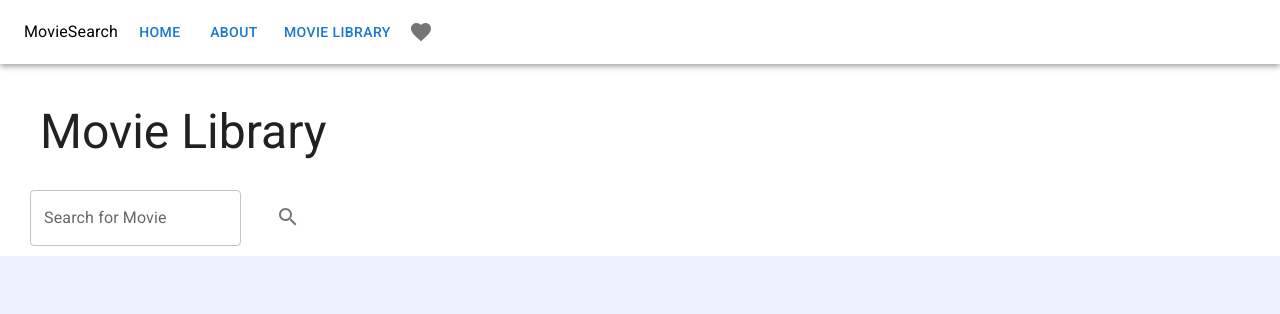
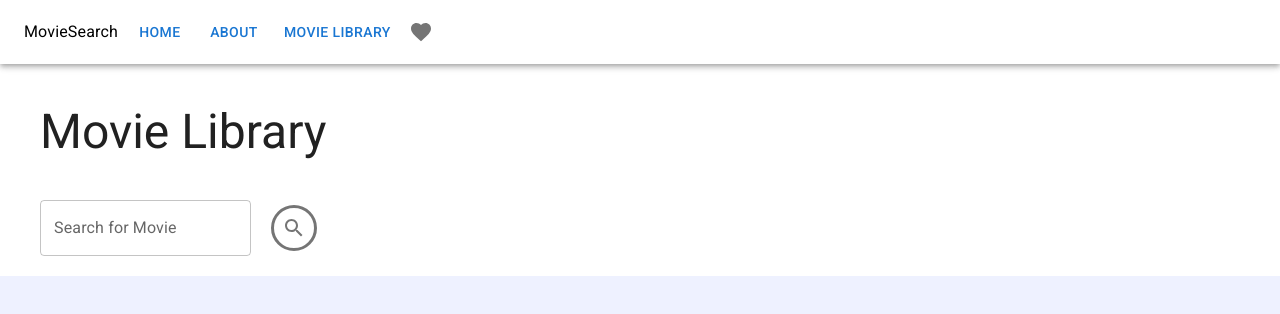
Before and after one commit to alex-ey99/react-ts-mui, a React (Vite) app: page /movielibrary in a window 1280 px wide. Shown: the top 314 px of the page. Built offline with nearby package versions, Linux system fonts and the light colour scheme.

Commit message:
Aligned search field with page title and gave search icon a border

```diff
--- a/src/pages/MovieLibrary.tsx
+++ b/src/pages/MovieLibrary.tsx
@@ -51,9 +51,9 @@ export function MovieLibrary() {
                 value={search}
                 onChange={(e)=>{setSearch(e.target.value)}}
                 onKeyDown={keyDownHandler}
-                sx={{display:"inline-block", margin:"10px"}}
+                sx={{display:"inline-block", margin:"20px"}}
                 />
-            <IconButton sx={{padding:"25px"}} onClick={()=>{if(search!==""){getMovies(search)}}}>
+            <IconButton sx={{margin:"25px 0px 0px 0px", border:"solid"}}  onClick={()=>{if(search!==""){getMovies(search)}}}>
                 <Search />
             </IconButton>
             {show && <Typography  sx={{display:"inline-block", color:"red"}}>No movie found</Typography>}
```
